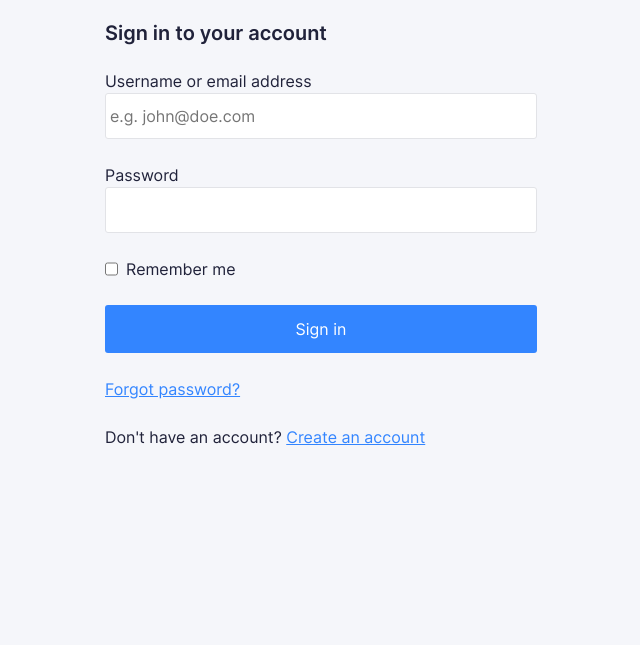
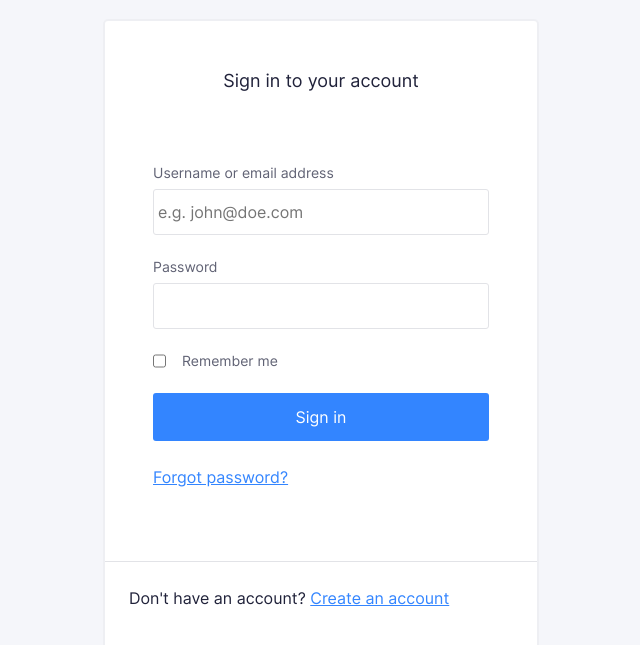
Before and after one commit to nmct-create3/login-form-design-ClaeysKobe, a plain HTML site: page index.html in a window 1280 px wide. Shown: the part 75-720 px from the top of the page, without its empty margins (319-959 px from the left). Drawn offline with Linux system fonts and the light colour scheme.

Commit message:
feat: details labels

```diff
--- a/css/screen.css
+++ b/css/screen.css
@@ -477,6 +477,29 @@ input {
     Card with box shadow
 */
 
+.c-card {
+    background-color: white;
+    border-radius: 3px;
+    box-shadow:  0 0 0 2px #00000007;
+}
+
+.c-card__body {
+    padding: 48px;
+}
+
+.c-card__title {
+    padding-top: 48px;
+    text-align: center;
+    font-size: 18px;
+    line-height: 24px;
+    font-weight: 400;
+}
+
+.c-card__footer {
+    padding: 24px;
+    border-top: 1px solid #E2E3E7;
+}
+
 /*
     Component: Forms
     ---
@@ -523,7 +546,17 @@ input {
     Class to put on all form labels
 */
 
-.c-label {}
+.c-label {
+    color: #606274;
+    font-size: 14px;
+    line-height: 16px;
+    margin-bottom: 8px;
+}
+
+.c-label--option {
+    margin-bottom: 0;
+    margin-left: 8px;
+}
 
 /* If a input is focused within the form-field class change te color of the label */
 
--- a/index.html
+++ b/index.html
@@ -35,14 +35,14 @@
                 </div>
                 <div class="c-card__body">
                     <p class="c-form-field">
-                        <label for="username">
+                        <label class="c-label" for="username">
                             Username or email address
                         </label>
                         <input class="c-input" type="email" name="username" id="username"
                             placeholder="e.g. john@doe.com" required>
                     </p>
                     <p class="c-form-field">
-                        <label for="password">
+                        <label class="c-label" for="password">
                             Password
                         </label>
                         <input class="c-input" type="password" name="password" id="password"
@@ -51,7 +51,7 @@
                     <p class="c-form-field c-form-field--option">
                         <input type="checkbox" name="rememberme"
                             id="rememberme">
-                        <label for="rememberme">
+                        <label class="c-label c-label--option" for="rememberme">
                             Remember me
                         </label>
                     </p>
```
